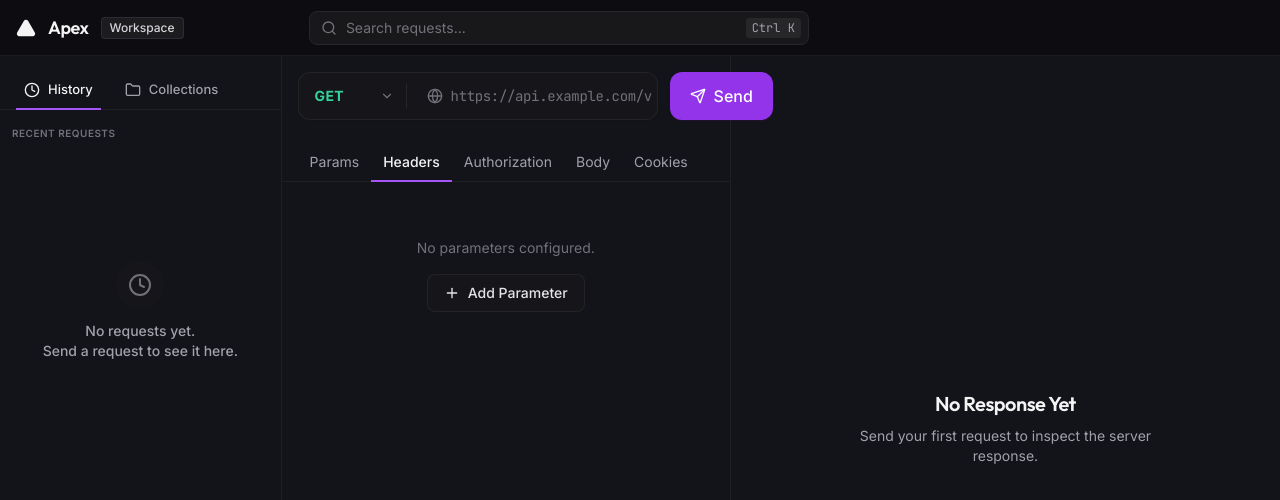
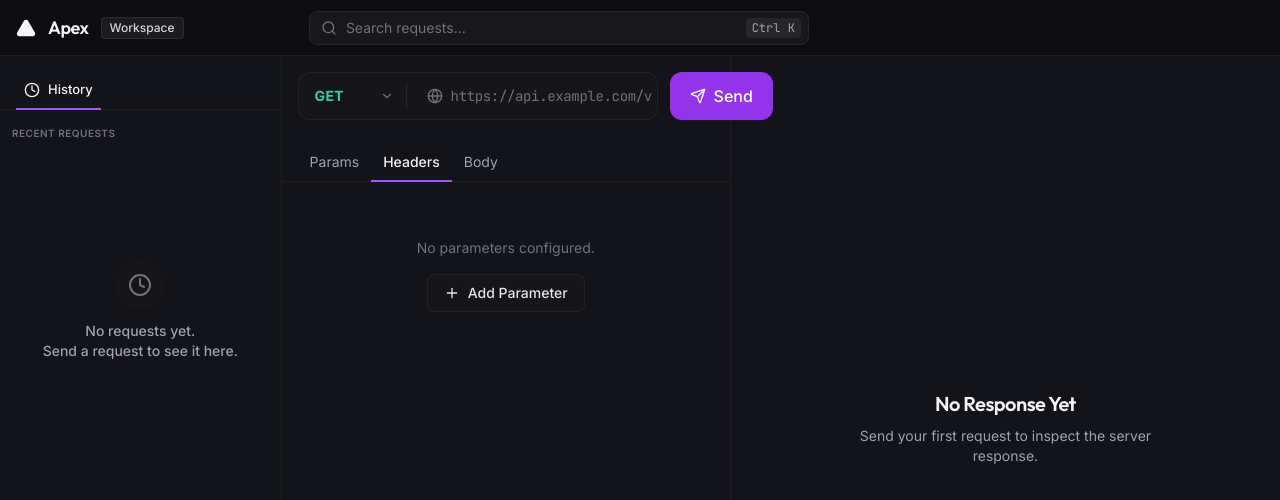
Before and after one commit to vardzz/api-request-playground, a Next.js app: page / in a window 1280 px wide. Shown: the top 500 px of the page. Built offline with nearby package versions, Linux system fonts and the light colour scheme.

Commit message:
feat: implement request workbench, history sidebar, and reusable key-value editor components

```diff
--- a/components/history/HistorySidebar.tsx
+++ b/components/history/HistorySidebar.tsx
@@ -12,7 +12,6 @@ import { storage } from '../../lib/storage';
 export default function HistorySidebar() {
   const { history } = useHistory();
   const dispatch = useRequestDispatch();
-  const [activeTab, setActiveTab] = useState<'history' | 'collections'>('history');
 
   const groupHistory = (items: HistoryEntry[]) => {
     const today = new Date();
@@ -40,34 +39,20 @@ export default function HistorySidebar() {
 
   return (
     <div className="flex flex-col bg-transparent w-full h-full flex-shrink-0 z-10 border-none relative">
-      {/* Tabs */}
+      {/* Header */}
       <div className="flex items-center px-4 pt-4 border-b border-zinc-800/60">
-        <button
-          onClick={() => setActiveTab('history')}
-          className={`flex items-center justify-center gap-2 py-2 px-2 text-[13px] font-medium transition-colors border-b-2 -mb-[1px] ${activeTab === 'history' ? 'border-purple-500 text-zinc-100' : 'border-transparent text-zinc-400 hover:text-zinc-200'}`}
-        >
+        <div className="flex items-center justify-center gap-2 py-2 px-2 text-[13px] font-medium border-b-2 -mb-[1px] border-purple-500 text-zinc-100">
           <Clock size={16} /> History
-        </button>
-        <div className="w-4" />
-        <button
-          onClick={() => setActiveTab('collections')}
-          className={`flex items-center justify-center gap-2 py-2 px-2 text-[13px] font-medium transition-colors border-b-2 -mb-[1px] ${activeTab === 'collections' ? 'border-purple-500 text-zinc-100' : 'border-transparent text-zinc-400 hover:text-zinc-200'}`}
-        >
-          <Folder size={16} /> Collections
-        </button>
+        </div>
       </div>
 
-      {/* Header Actions */}
-      {activeTab === 'history' && (
       <div className="px-3 py-2 flex items-center justify-between mt-2">
         <span className="text-[10px] font-semibold tracking-wider text-zinc-500 uppercase">RECENT REQUESTS</span>
       </div>
-      )}
 
       {/* Content */}
       <div className="flex-1 overflow-y-auto overflow-x-hidden p-2 space-y-4">
-        {activeTab === 'history' ? (
-          history.length === 0 ? (
+        {history.length === 0 ? (
           <div className="p-6 text-center text-sm text-zinc-400 font-medium flex flex-col items-center gap-3 mt-20">
             <div className="text-zinc-500 bg-zinc-900/50 p-3 rounded-full">
               <Clock size={24} />
@@ -96,14 +81,6 @@ export default function HistorySidebar() {
               </div>
             )
           ))
-          )
-        ) : (
-          <div className="p-6 text-center text-sm text-zinc-400 font-medium flex flex-col items-center gap-3 mt-20">
-            <div className="text-zinc-500 bg-zinc-900/50 p-3 rounded-full">
-              <Folder size={24} />
-            </div>
-            <p>Collections coming soon.</p>
-          </div>
         )}
       </div>
     </div>
--- a/components/workbench/KeyValueEditor.tsx
+++ b/components/workbench/KeyValueEditor.tsx
@@ -1,7 +1,7 @@
 'use client';
 
 import { KeyValuePair } from '../../types';
-import { Plus, Trash2, GripVertical, Check } from 'lucide-react';
+import { Plus, Trash2, Check } from 'lucide-react';
 
 interface KeyValueEditorProps {
   items: KeyValuePair[];
@@ -78,7 +78,7 @@ export default function KeyValueEditor({
             spellCheck={false}
           />
 
-          <div className="flex items-center opacity-0 group-hover:opacity-100 transition-opacity absolute right-[-40px]">
+          <div className="flex items-center opacity-0 group-hover:opacity-100 transition-opacity absolute right-[-24px]">
             <button
               onClick={() => onRemove(item.id)}
               className="p-1.5 text-zinc-500 hover:text-red-400 transition-colors"
@@ -86,9 +86,6 @@ export default function KeyValueEditor({
             >
               <Trash2 size={16} />
             </button>
-            <div className="text-zinc-600 cursor-grab p-1.5 hover:text-zinc-400">
-              <GripVertical size={16} />
-            </div>
           </div>
         </div>
       ))}
--- a/components/workbench/RequestWorkbench.tsx
+++ b/components/workbench/RequestWorkbench.tsx
@@ -42,9 +42,7 @@ export default function RequestWorkbench() {
         {[
           { id: 'params', label: 'Params', count: state.request.params.filter(p => p.key).length },
           { id: 'headers', label: 'Headers', count: state.request.headers.filter(h => h.key).length },
-          { id: 'auth', label: 'Authorization', count: 0 },
-          { id: 'body', label: 'Body', count: 0 },
-          { id: 'cookies', label: 'Cookies', count: 0 }
+          { id: 'body', label: 'Body', count: 0 }
         ].map(tab => (
           <button
             key={tab.id}
@@ -103,13 +101,6 @@ export default function RequestWorkbench() {
             </p>
           </div>
         )}
-
-        {['auth', 'cookies'].includes(activeTab) && (
-          <div className="h-full flex flex-col items-center justify-center text-zinc-500 border-2 border-dashed border-zinc-800/60 rounded-xl m-4 opacity-70">
-            <Settings2 size={32} className="mb-3 opacity-50" />
-            <p className="text-sm">{activeTab.charAt(0).toUpperCase() + activeTab.slice(1)} configuration coming soon.</p>
-          </div>
-        )}
       </div>
     </div>
   );
```
Lines whose indentation alone changed are shown as unchanged.
